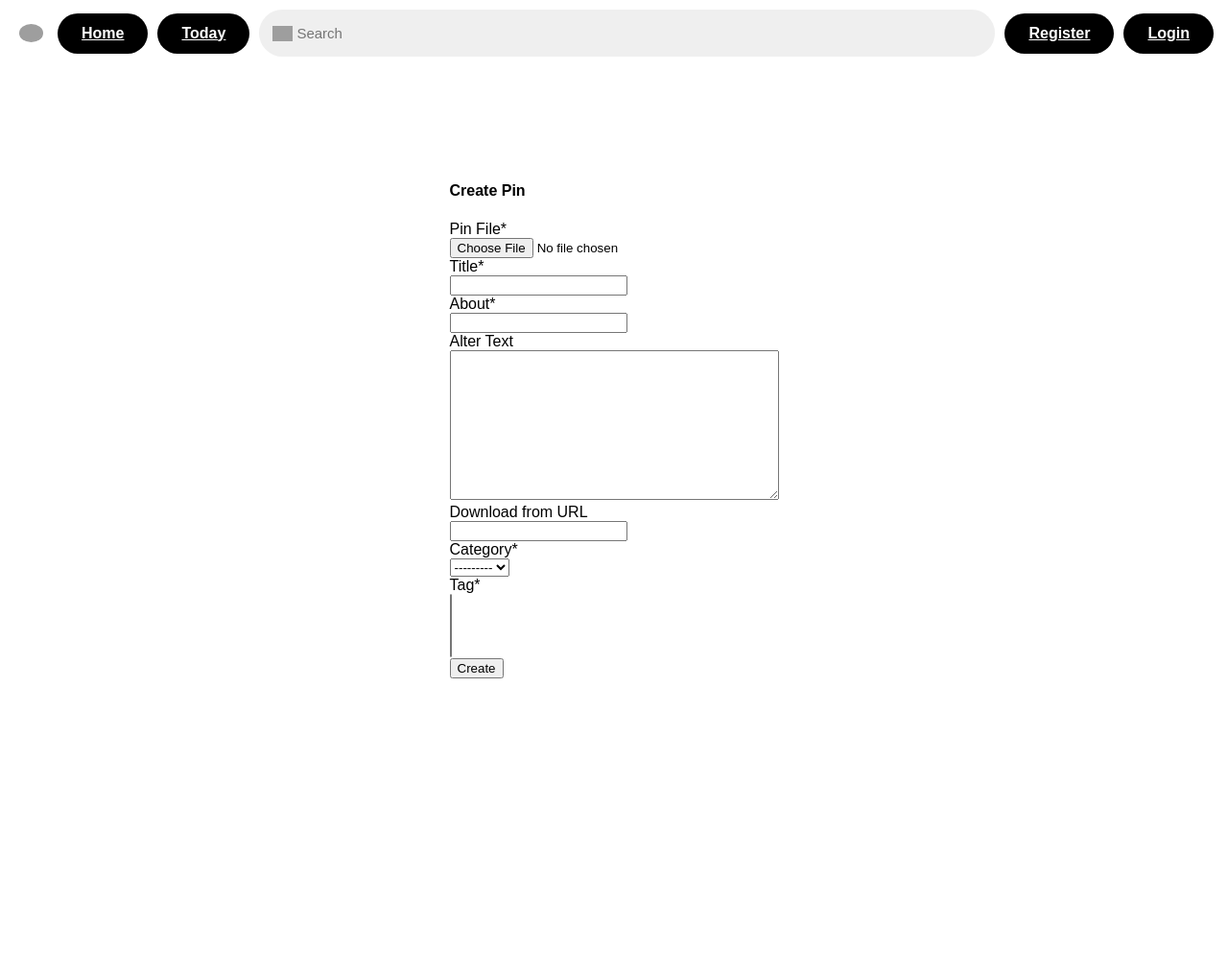
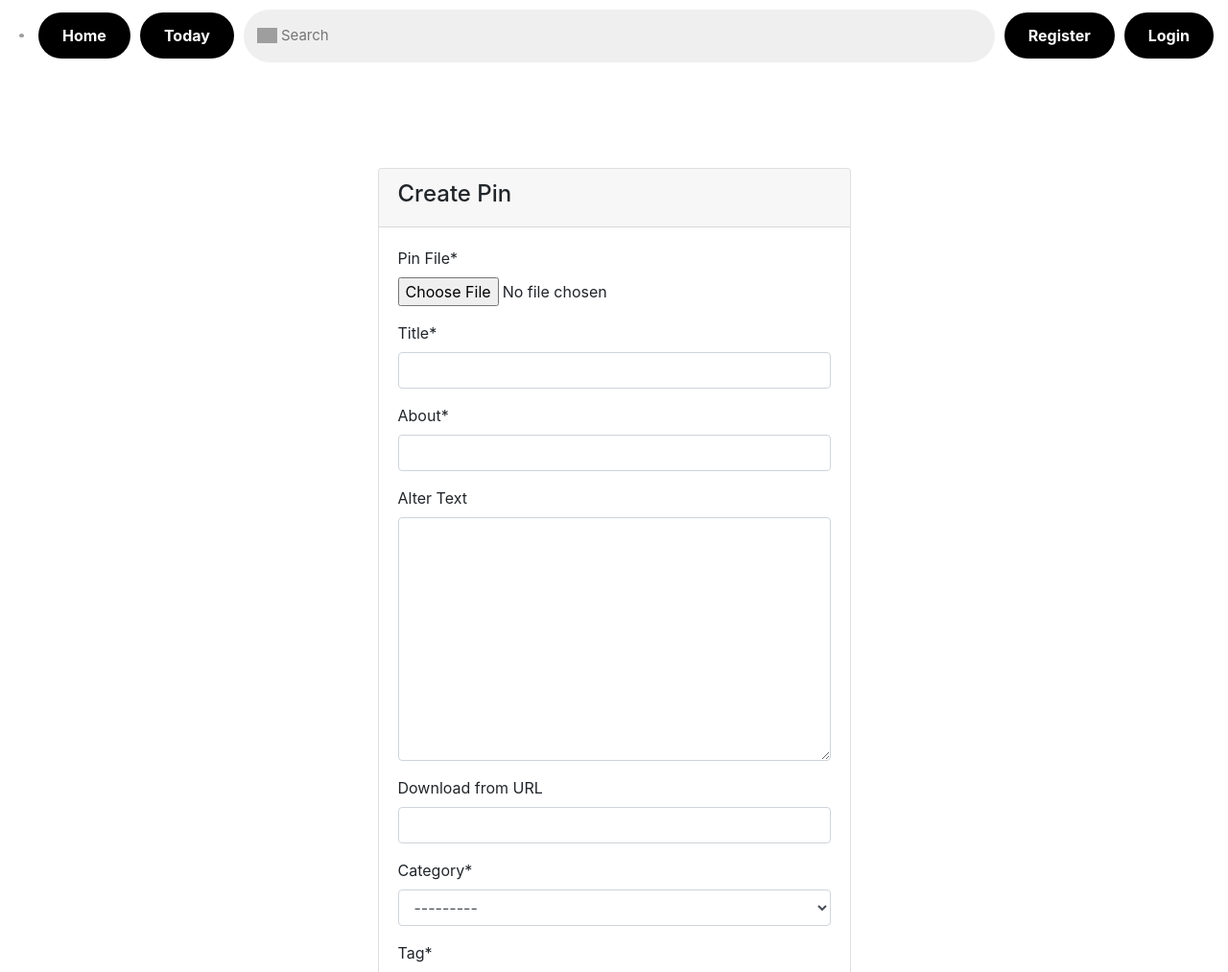
Before and after one commit to steffyjk/pintrverse, a Django app: page /pintrverse/create-pin/ in a window 1280 px wide. Shown: the top 1013 px of the page at 96% size. Before the commit the page ends 707 px from the top, so only its background shows below. Run offline with Django 4.2, Linux system fonts and the light colour scheme; data that the repository does not hold is empty; some libraries are stand-ins or nearby versions; grey boxes are pictures that could not be loaded.

Commit message:
Feat: added extra css in template for create_pin.html

```diff
--- a/templates/pintrverse_app/create_pin.html
+++ b/templates/pintrverse_app/create_pin.html
@@ -1,9 +1,12 @@
 {% extends 'base.html' %}
 {% load crispy_forms_filters %}
+{% block extra_css %}
+    <link rel="stylesheet" href="https://stackpath.bootstrapcdn.com/bootstrap/4.3.1/css/bootstrap.min.css" integrity="sha384-ggOyR0iXCbMQv3Xipma34MD+dH/1fQ784/j6cY/iJTQUOhcWr7x9JvoRxT2MZw1T" crossorigin="anonymous">
+{% endblock %}
 {% block content %}
     <div class="container">
         <div class="row">
-            <div class="col-md-6 mx-auto mt-5">
+            <div class="col mx-auto">
                 <div class="card">
                     <div class="card-header">
                         <h4>Create Pin</h4>
```
